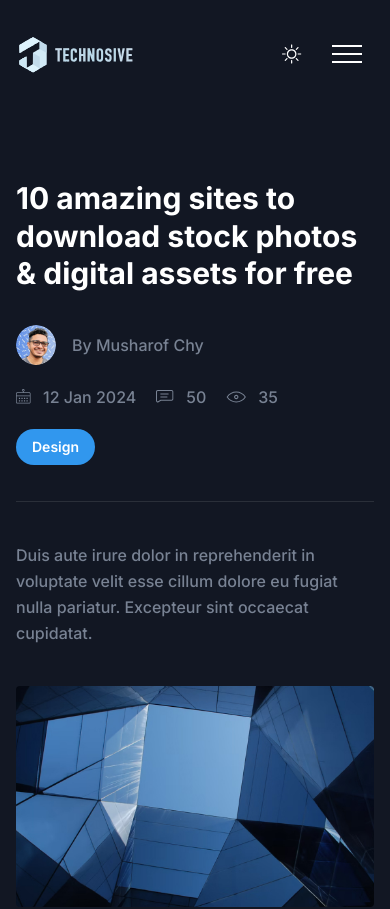
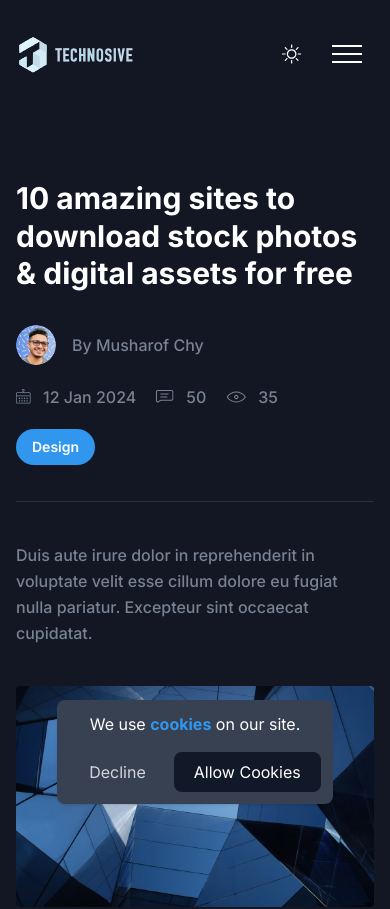
Before and after one commit to technosive/technosivenextjs, a Next.js app: page /blog-sidebar in a window 390 px wide. Shown: the top 909 px of the page. Built offline with nearby package versions, Linux system fonts and the light colour scheme.

Commit message:
feat: Added feature Cookie Banner and added port in smtpTransnport
Testing images are showing on production or not and also testing email is sending in the production or not.

```diff
--- a/app/api/sendEmail/route.ts
+++ b/app/api/sendEmail/route.ts
@@ -17,6 +17,7 @@ export async function POST(request) {
 
     const smtpTransport = nodemailer.createTransport({
       service: process.env.HOST,
+      port: process.env.PORT,
       auth: {
         user: process.env.SENDER_EMAIL_ADDRESS,
         pass: process.env.SENDER_EMAIL_PASSWORD,
@@ -26,7 +27,7 @@ export async function POST(request) {
     const mailOptions = {
       from: process.env.SENDER_EMAIL_ADDRESS,
       to: process.env.RECEIVER_EMAIL_ADDRESS,
-      subject: "Lead via Email",
+      subject: "Lead From Website",
       html: `${
         subscriber
           ? `
--- a/app/layout.tsx
+++ b/app/layout.tsx
@@ -1,11 +1,14 @@
 "use client";
 
+import CookieBanner from "@/components/CookieBanner/CookieBanner";
 import Footer from "@/components/Footer";
+import GoogleAnalytics from "@/components/GoogleAnalytics/GoogleAnalytics";
 import Header from "@/components/Header";
 import ScrollToTop from "@/components/ScrollToTop";
 import { Inter } from "next/font/google";
 import "node_modules/react-modal-video/css/modal-video.css";
 import "../styles/index.css";
+import { Providers } from "./providers";
 
 const inter = Inter({ subsets: ["latin"] });
 
@@ -20,8 +23,9 @@ export default function RootLayout({
         <head /> will contain the components returned by the nearest parent
         head.js. Find out more at https://beta.nextjs.org/docs/api-reference/file-conventions/head
       */}
-      <head />
+      {/* <head /> */}
 
+      <GoogleAnalytics GA_MEASUREMENT_ID="G-0000000000" />
       <body className={`bg-[#FCFCFC] dark:bg-black ${inter.className}`}>
         <Providers>
           <Header />
@@ -29,9 +33,8 @@ export default function RootLayout({
           <Footer />
           <ScrollToTop />
         </Providers>
+        <CookieBanner />
       </body>
     </html>
   );
 }
-
-import { Providers } from "./providers";
--- a/app/privacy-policy/page.tsx
+++ b/app/privacy-policy/page.tsx
@@ -236,6 +236,7 @@ const PrivacyPolicy = () => {
                     email.
                   </p>
 
+                  <div id="cookie-policy">
                     <h3 className="font-xl mb-4 font-bold leading-tight text-black dark:text-white sm:text-2xl sm:leading-tight lg:text-xl lg:leading-tight xl:text-2xl xl:leading-tight">
                       Cookies and Tracking Technologies:
                     </h3>
@@ -247,6 +248,7 @@ const PrivacyPolicy = () => {
                       disabling cookies may limit your ability to use certain
                       features of our website.
                     </p>
+                  </div>
 
                   <h3 className="font-xl mb-4 font-bold leading-tight text-black dark:text-white sm:text-2xl sm:leading-tight lg:text-xl lg:leading-tight xl:text-2xl xl:leading-tight">
                     Changes to this Privacy Policy:
--- a/components/Contact/NewsLatterBox.tsx
+++ b/components/Contact/NewsLatterBox.tsx
@@ -2,9 +2,11 @@
 
 import axios from "axios";
 import { useTheme } from "next-themes";
+import Link from "next/link";
 import { useState } from "react";
 import { ToastContainer, toast } from "react-toastify";
 import "react-toastify/dist/ReactToastify.css";
+
 
 const NewsLatterBox = () => {
   const initialFormData = { name: "", email: "" };
@@ -104,9 +106,10 @@ const NewsLatterBox = () => {
         </button>
         <p className="text-center text-base leading-relaxed text-body-color dark:text-body-color-dark">
           We ensure a spam-free environment. Kindly refrain from submitting
-          dummy email IDs.
+          dummy email IDs. Our <Link href="/privacy-policy" className="hover:underline text-primary">privacy-policy</Link>
         </p>
       </form>
+
 
       <div>
         <span className="absolute left-2 top-7">
--- a/components/Contact/index.tsx
+++ b/components/Contact/index.tsx
@@ -178,6 +178,7 @@ const Contact = () => {
                         Your Message
                       </label>
                       <textarea
+                        required
                         name="message"
                         rows={5}
                         placeholder="Enter your Message"
--- /dev/null
+++ b/components/CookieBanner/CookieBanner.tsx
@@ -0,0 +1,39 @@
+'use client';
+
+import { getLocalStorage, getLocalStoragePopUp, setLocalStorage } from '@/lib/storageHelper';
+import Link from 'next/link';
+import { useEffect, useState } from 'react';
+
+export default function CookieBanner() {
+
+    const [cookieConsent, setCookieConsent] = useState(getLocalStorage("cookie_consent", false));
+    const [popUp, setPopUp] = useState(getLocalStoragePopUp("cookie_consent", true));
+
+    useEffect(() => {
+        const newValue = cookieConsent ? 'granted' : 'denied'
+
+        window.gtag("consent", 'update', {
+            'analytics_storage': newValue
+        });
+        setLocalStorage("cookie_consent", cookieConsent)
+
+    }, [cookieConsent]);
+
+    return (
+        <div className={`my-10 mx-auto max-w-max md:max-w-screen-sm
+                        fixed bottom-0 left-0 right-0
+                      ${!popUp ? "hidden" : "flex"} px-3 md:px-4 py-3 justify-between items-center flex-col sm:flex-row gap-4
+                         bg-gray-700 rounded-lg shadow z-50`}>
+
+            <div className='text-center'>
+                <Link href="/privacy-policy"><p>We use <span className='font-bold text-primary'>cookies</span> on our site.</p></Link>
+            </div>
+
+
+            <div className='flex gap-2'>
+                <button className='px-5 py-2 text-gray-300 rounded-md border-gray-900' onClick={() => setPopUp(false)}>Decline</button>
+                <button className='bg-gray-900 px-5 py-2 text-white rounded-lg' onClick={() => { setCookieConsent(true); setPopUp(false) }}>Allow Cookies</button>
+            </div>
+        </div>
+    )
+}
--- /dev/null
+++ b/components/GoogleAnalytics/GoogleAnalytics.tsx
@@ -0,0 +1,43 @@
+// components/GoogleAnalytics.tsx
+'use client';
+
+import { pageview } from '@/lib/gtagHelper';
+import { usePathname, useSearchParams } from 'next/navigation';
+import Script from 'next/script';
+import { useEffect } from 'react';
+
+export default function GoogleAnalytics({ GA_MEASUREMENT_ID }: { GA_MEASUREMENT_ID: string }) {
+
+    const pathname = usePathname()
+    const searchParams = useSearchParams()
+
+    useEffect(() => {
+        const url = pathname + searchParams.toString()
+
+        pageview(GA_MEASUREMENT_ID, url);
+
+    }, [pathname, searchParams, GA_MEASUREMENT_ID]);
+    return (
+        <>
+            <Script strategy="afterInteractive"
+                src={`https://www.googletagmanager.com/gtag/js?id=${GA_MEASUREMENT_ID}`} />
+            <Script id='google-analytics' strategy="afterInteractive"
+                dangerouslySetInnerHTML={{
+                    __html: `
+                window.dataLayer = window.dataLayer || [];
+                function gtag(){dataLayer.push(arguments);}
+                gtag('js', new Date());
+
+                gtag('consent', 'default', {
+                    'analytics_storage': 'denied'
+                });
+
+                gtag('config', '${GA_MEASUREMENT_ID}', {
+                    page_path: window.location.pathname,
+                });
+                `,
+                }}
+            />
+        </>
+    )
+}
--- a/components/Hero/index.tsx
+++ b/components/Hero/index.tsx
@@ -42,7 +42,8 @@ const Hero = () => {
                     Read More 💡
                   </Link>
                   <Link
-                    href="/#contact"
+                    href="https://outlook.office365.com/owa/calendar/AbdulSalamsCalendar@technosive.co.uk/bookings/"
+                    target="_blank"
                     className="inline-block rounded-sm bg-black px-8 py-4 text-base font-semibold text-white duration-300 ease-in-out hover:bg-black/90 dark:bg-white/10 dark:text-white dark:hover:bg-white/5"
                   >
                     Contact Us 💁‍♂️
--- a/components/Video/index.tsx
+++ b/components/Video/index.tsx
@@ -1,8 +1,8 @@
 "use client";
 
+// import videoImg from "images/video/video.jpg";
 import Image from "next/image";
 import { useState } from "react";
-import videoImg from "../../public/images/video/video.jpg";
 import SectionTitle from "../Common/SectionTitle";
 
 import ModalVideo from "react-modal-video";
@@ -27,7 +27,7 @@ const Video = () => {
               data-wow-delay=".15s"
             >
               <div className="relative aspect-[77/40] items-center justify-center">
-                <Image src={videoImg} alt="video image" fill />
+                <Image src={"/images/video/video.jpg"} alt="video image" fill />
                 <div className="absolute right-0 top-0 flex h-full w-full items-center justify-center">
                   <button
                     aria-label="video play button"
--- /dev/null
+++ b/lib/gtagHelper.ts
@@ -0,0 +1,5 @@
+export const pageview = (GA_MEASUREMENT_ID: string, url: string) => {
+  window.gtag("config", GA_MEASUREMENT_ID, {
+    page_path: url,
+  });
+};
--- /dev/null
+++ b/lib/storageHelper.ts
@@ -0,0 +1,19 @@
+import "client-only";
+
+export function getLocalStorage(key: string, defaultValue: any) {
+  const stickyValue = localStorage.getItem(key);
+
+  return stickyValue !== null && stickyValue !== "undefined" && stickyValue
+    ? JSON.parse(stickyValue)
+    : defaultValue;
+}
+
+export function getLocalStoragePopUp(key: string, defaultValue: any) {
+  const stickyValue = localStorage.getItem(key);
+
+  return JSON.parse(stickyValue) == true ? false : defaultValue;
+}
+
+export function setLocalStorage(key: string, value: any) {
+  localStorage.setItem(key, JSON.stringify(value));
+}
--- a/package.json
+++ b/package.json
@@ -10,6 +10,7 @@
   },
   "dependencies": {
     "axios": "^1.6.5",
+    "client-only": "^0.0.1",
     "eslint": "8.33.0",
     "eslint-config-next": "13.1.6",
     "next": "^13.5.6",
@@ -23,6 +24,7 @@
     "react-toastify": "^9.1.3"
   },
   "devDependencies": {
+    "@types/gtag.js": "^0.0.18",
     "@types/node": "^20.8.9",
     "@types/react": "^18.2.33",
     "autoprefixer": "^10.4.16",
```
Also changed, not shown: 1 other file (tests, documents, lock files or other folders). Lines whose indentation alone changed are shown as unchanged.
